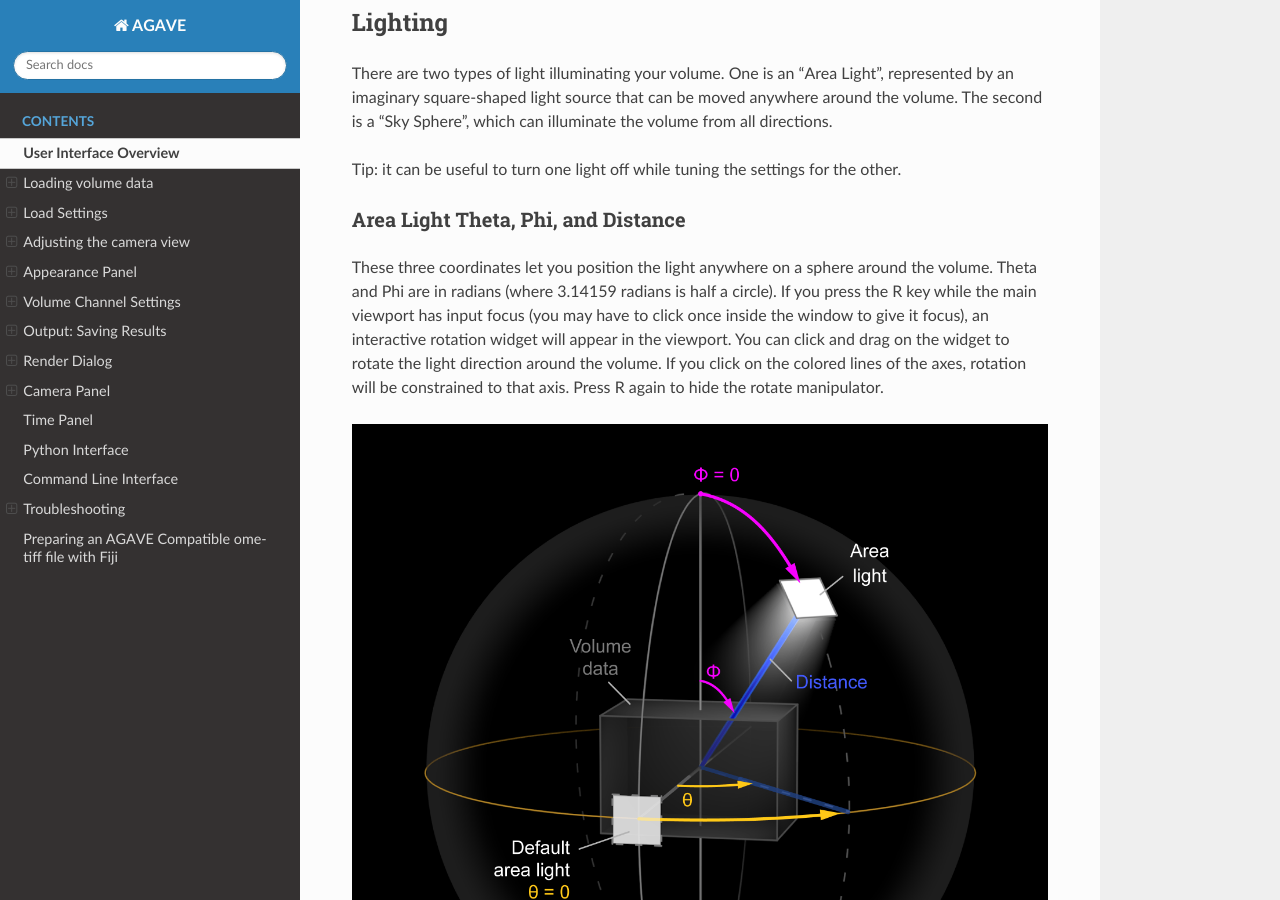
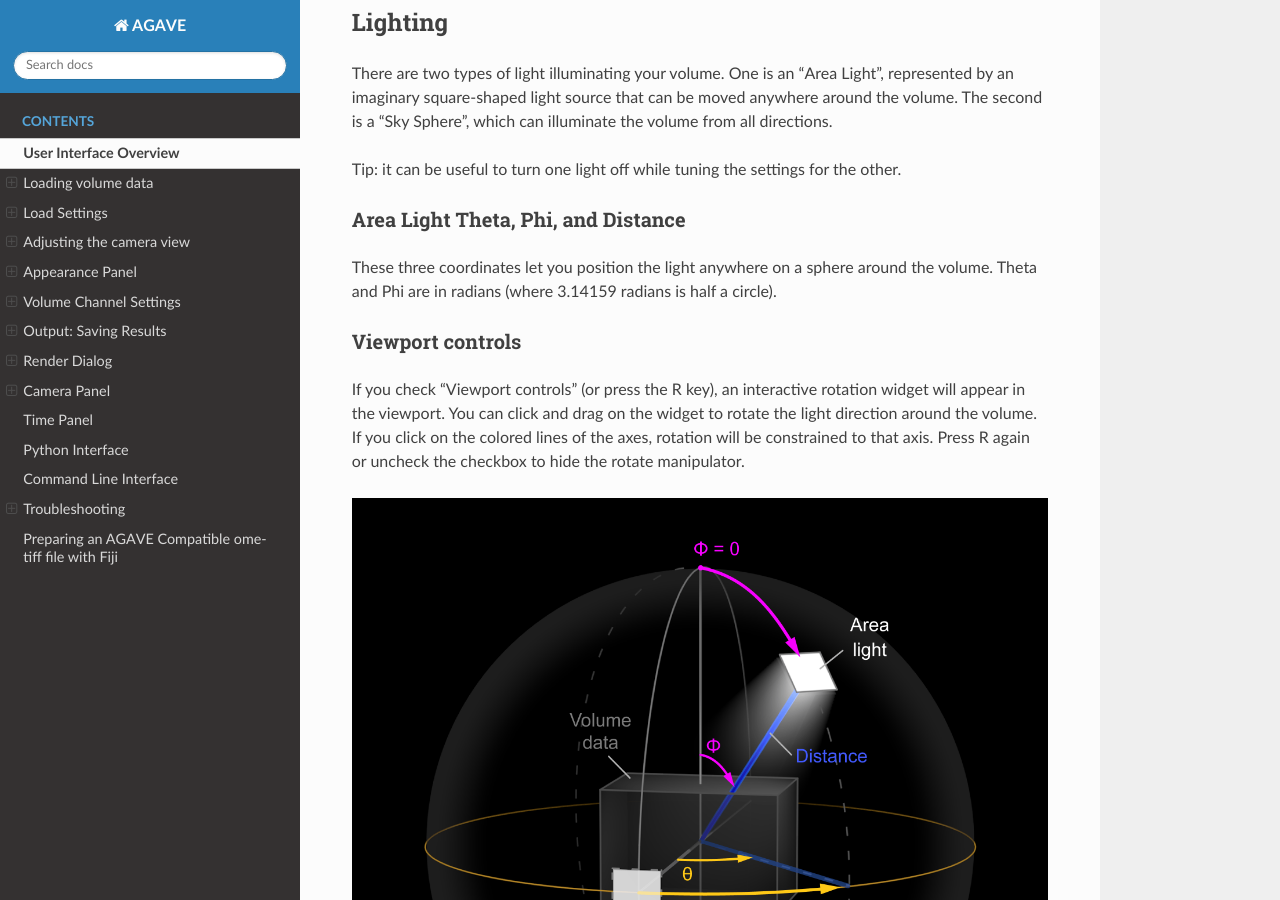
Before and after one commit to allen-cell-animated/agave, a Sphinx documentation site: the page built from docs/agave.rst, in a window 1280 px wide and 900 px high, scrolled down 5944 px. Built offline with Sphinx 7.4.7 and the Read the Docs theme 2.0.0, drawn with Linux system fonts in a browser that asks for light colours.

Commit message:
update Viewport controls section

```diff
--- a/docs/agave.rst
+++ b/docs/agave.rst
@@ -301,12 +301,16 @@ Area Light Theta, Phi, and Distance
 These three coordinates let you position the light anywhere on a sphere
 around the volume. Theta and Phi are in radians (where 3.14159 radians
 is half a circle).
-If you press the R key while the main viewport has input focus
-(you may have to click once inside the window to give it focus), an
+
+Viewport controls
+^^^^^^^^^^^^^^^^^
+
+If you check "Viewport controls" (or press the R key), an
 interactive rotation widget will appear in the viewport.  You can click
 and drag on the widget to rotate the light direction around the volume.
 If you click on the colored lines of the axes, rotation will be
-constrained to that axis.  Press R again to hide the rotate manipulator.
+constrained to that axis.  Press R again or uncheck the checkbox to
+hide the rotate manipulator.
 
 
 |image0|
```
